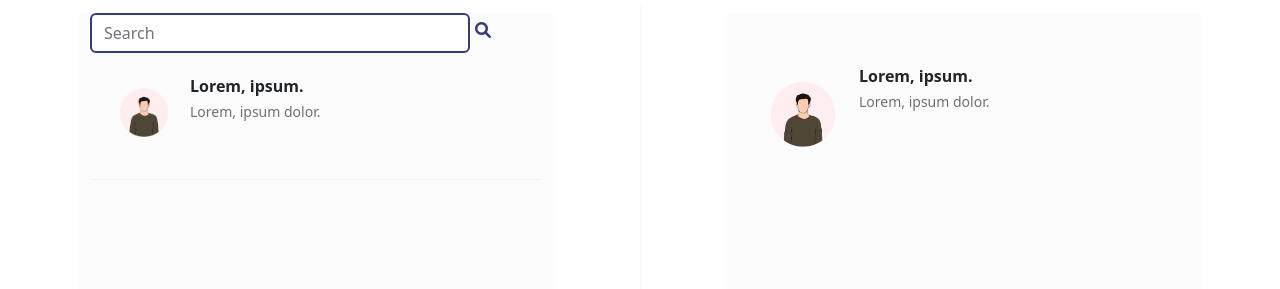
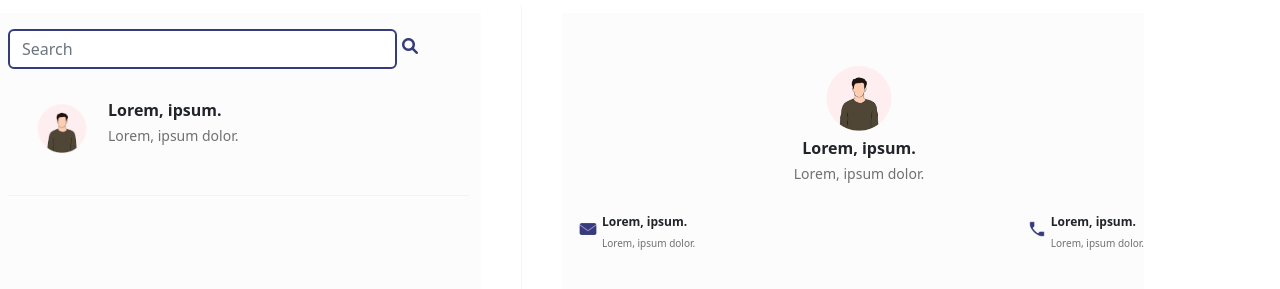
Before and after one commit to mohamed-iaazi/Contact-management-, a plain HTML site: page index.html in a window 1280 px wide. Shown: the part 89-378 px from the top of the page. Drawn offline with Linux system fonts and the light colour scheme.

Commit message:
i set detail section

```diff
--- a/css/index.css
+++ b/css/index.css
@@ -88,3 +88,13 @@ search input {
     height: 100vh;
     background-color: #70707010;
 }
+.email-section h2 ,.phone-section h2 {
+    font-size: 12px;
+}
+.email-section h3  ,.phone-section h3{
+    font-size: 10px;
+}
+.email-section img  ,.phone-section img {
+   height: 20px;
+   width: 20px;
+}
--- a/index.html
+++ b/index.html
@@ -51,20 +51,20 @@
     </header>
 
 <main>
-    <div class="container">
+    <div class="container p-0 m-0">
         <div class="row justify-content-between">
             <!-- left side start -->
             <div class="left-side col-sm-12 col-lg-5 m-2 p-20 ">
 
-                <div class="input-group rounded">
-                    <input type="search" class="form-control rounded" placeholder="Search" aria-label="Search" aria-describedby="search-addon" />
+                <div class="input-group rounded mt-3">
+                    <input type="search" class="form-control rounded " placeholder="Search" aria-label="Search" aria-describedby="search-addon" />
                     <span  id="search-addon">
                         <i class="fa-solid fa-magnifying-glass"></i>
                   </div>
             <!-- end of searchbar-->
-                       <div class="carousel-dark d-flex flex-row m-4">
+                       <div class="d-flex flex-row m-4">
                         <img src="./images/profile.png" alt="Profile" class="me-3">
-                        <div>
+                        <div class="mt-2">
                             <h2>Lorem, ipsum.</h2>
                             <h3>Lorem, ipsum dolor.</h3>
                         </div>
@@ -75,16 +75,39 @@
                 <!-- end of left side  -->
                 <span class="lineh p-0 d-none  d-lg-inline-block"></span>
 
+
                 <!-- start right side  -->
-            <div class="right-side col-sm-12 col-lg-5 m-2 pe-0">
+            <div class="right-side col-sm-12 col-lg-6 m-2 pe-0">
             <!-- profile display pic -->
-                       <div class="carousel-dark d-flex flex-row m-4">
-                        <img src="./images/profile.png" alt="Profile" class="me-3">
-                        <div>
+                       <div class=" d-flex w-100 flex-row justify-content-center text-center">
+                        <div class="mt-2">
+                            <img src="./images/profile.png" alt="Profile">
+                            <h2 class="mt-2">Lorem, ipsum.</h2>
+                            <h3>Lorem, ipsum dolor.</h3>
+                        </div>
+                    </div>
+
+                    <!-- info detail section -->
+                     <section class="d-flex flex justify-content-between pt-4">
+                    <div class="email-section d-flex">
+                        <img class="m-1 me-1" src="./images/email-icon.png" alt="email icon ">
+                        <div class="m-0">
                             <h2>Lorem, ipsum.</h2>
                             <h3>Lorem, ipsum dolor.</h3>
                         </div>
                     </div>
+                    <!-- end of email -->
+
+                    <div class="phone-section d-flex ">
+                        <img class="m-1 me-1" src="./images/icons8-call-48.png" alt="call icon" >
+                        <div class="m-0">
+                            <h2>Lorem, ipsum.</h2>
+                            <h3>Lorem, ipsum dolor.</h3>
+                        </div>
+                    </div>
+                    <!-- phone of email -->
+                </section>
+                <!-- end of detail section -->
 
                 </div>
                 <!-- end of right side  -->
```
